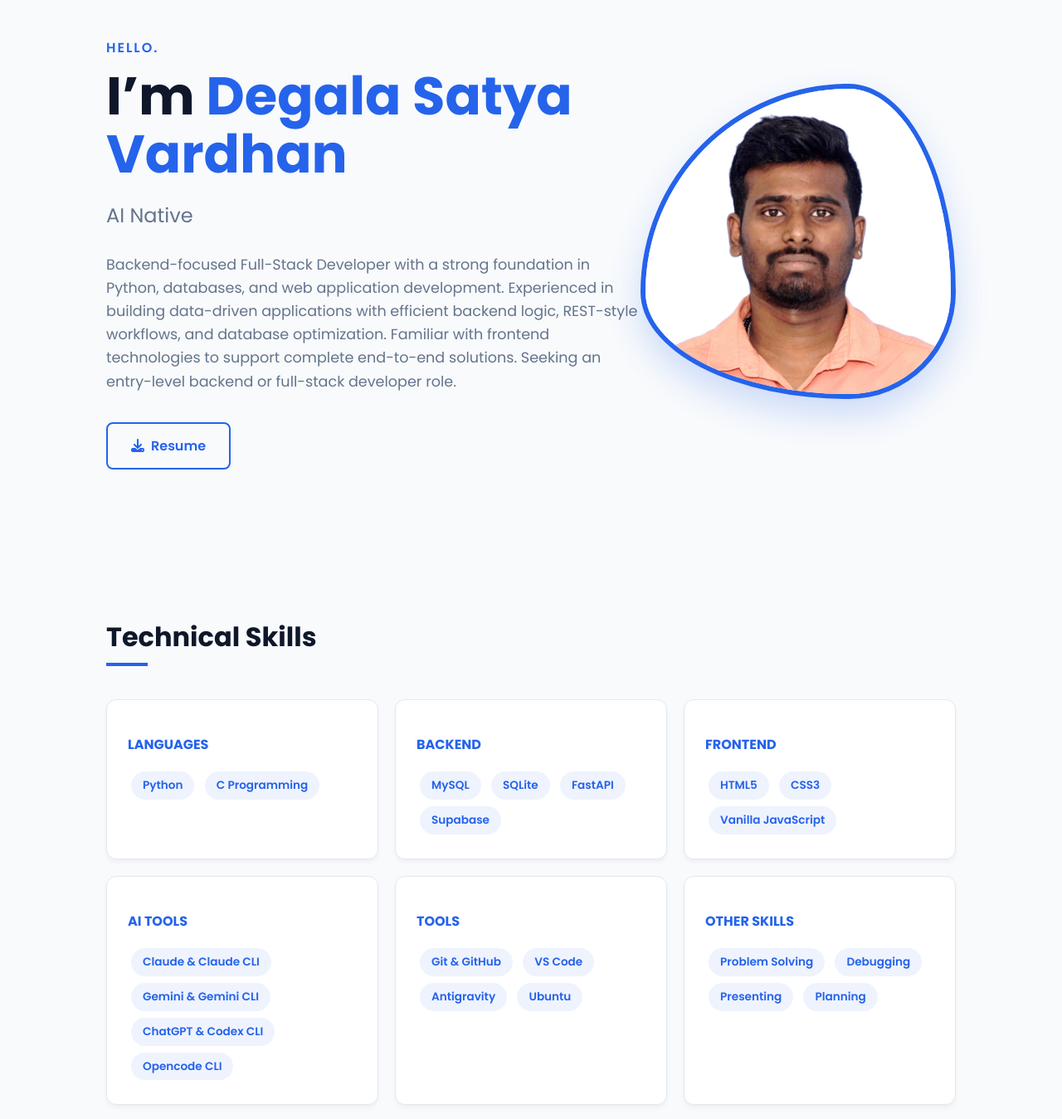
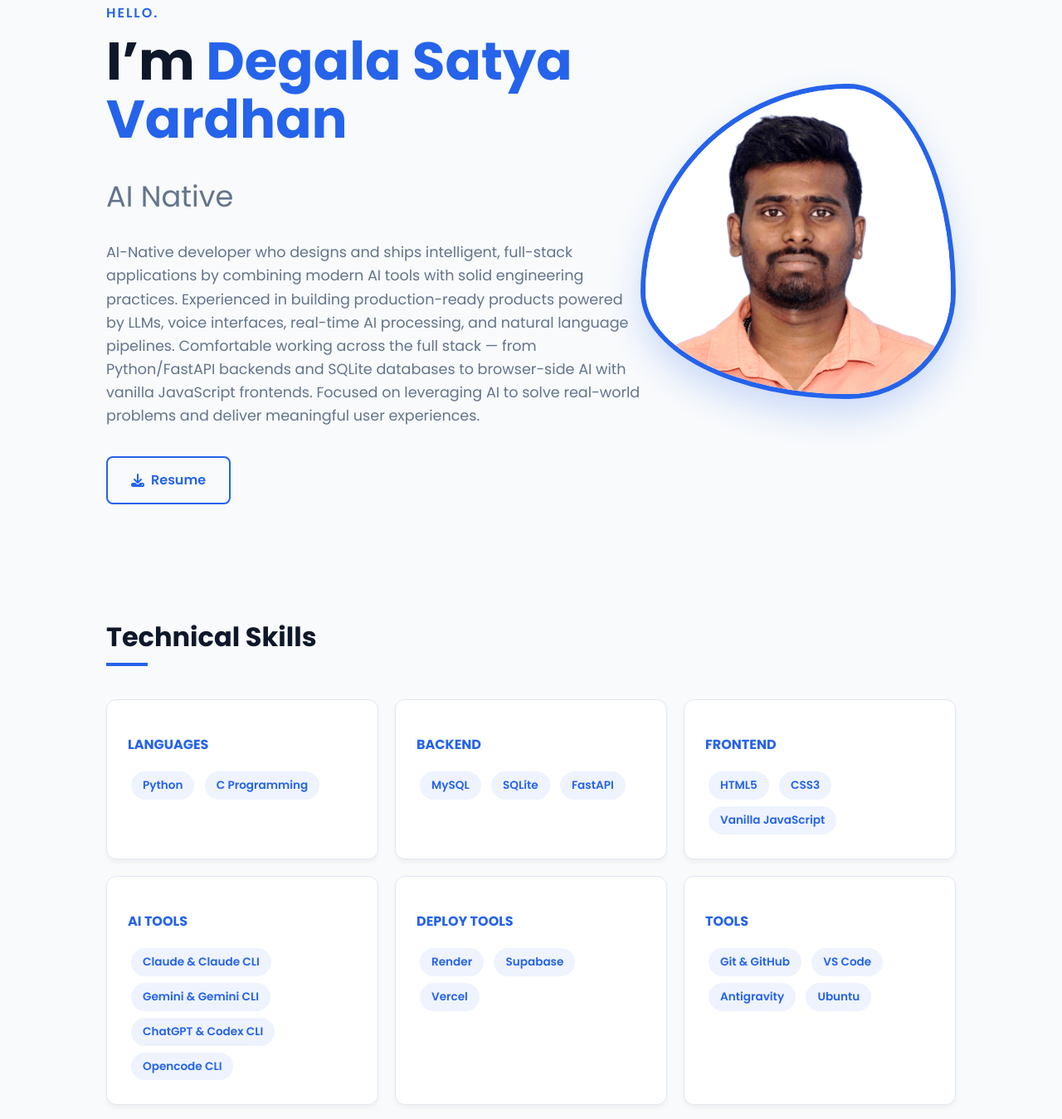
Before and after one commit to satyavardhand19-degala/my_website_resume, a plain HTML site: page index.html in a window 1280 px wide. Shown: the part 109-1458 px from the top of the page at 83% size. Drawn offline with Linux system fonts and the light colour scheme.

Commit message:
smal edited in the index.html

```diff
--- a/index.html
+++ b/index.html
@@ -71,7 +71,7 @@
         .hero-text h4 { color: var(--primary); margin-bottom: 0; font-weight: 600; letter-spacing: 2px; text-transform: uppercase; }
         .hero-text h1 { font-size: clamp(2.5rem, 5vw, 4rem); margin: 10px 0; line-height: 1.1; color: var(--secondary); }
         .hero-text h1 span { color: var(--primary); }
-        .hero-text h2 { color: var(--text-muted); font-size: 1.5rem; font-weight: 400; margin-bottom: 25px; }
+        .hero-text h2 { color: var(--text-muted); font-size: 2.2rem; font-weight: 400; margin-bottom: 25px; }
         .hero-text p { font-size: 1.1rem; color: var(--text-muted); margin-bottom: 35px; }
 
         .hero-img img {
@@ -259,11 +259,13 @@
         <h4>HELLO.</h4>
         <h1>I’m <span>Degala Satya Vardhan</span></h1>
         <h2>AI Native</h2>
-        <p>Backend-focused Full-Stack Developer with a strong foundation in Python,
-        databases, and web application development. Experienced in building data-driven
-        applications with efficient backend logic, REST-style workflows, and database
-        optimization. Familiar with frontend technologies to support complete end-to-end
-        solutions. Seeking an entry-level backend or full-stack developer role.</p>
+        <p>
+        AI-Native developer who designs and ships intelligent, full-stack applications by combining modern AI
+tools with solid engineering practices. Experienced in building production-ready products powered by
+LLMs, voice interfaces, real-time AI processing, and natural language pipelines. Comfortable working
+across the full stack — from Python/FastAPI backends and SQLite databases to browser-side AI with
+vanilla JavaScript frontends. Focused on leveraging AI to solve real-world problems and deliver
+meaningful user experiences.</p>
         <div class="btn-group">
             <a href="resume.pdf" class="btn btn-secondary" target="_blank"><i class="fas fa-download"></i> Resume</a>
         </div>
@@ -286,7 +288,6 @@
             <span class="tag">MySQL</span>
             <span class="tag">SQLite</span>
             <span class="tag">FastAPI</span>
-            <span class="tag">Supabase</span>
         </div>
         <div class="skill-card">
             <h3 style="color: var(--primary); font-size: 1rem; text-transform: uppercase;">Frontend</h3>
@@ -300,6 +301,12 @@
             <span class="tag">Gemini & Gemini CLI</span>
             <span class="tag">ChatGPT & Codex CLI</span>
             <span class="tag">Opencode CLI</span>
+        </div>
+        <div class="skill-card">
+            <h3 style="color: var(--primary); font-size: 1rem; text-transform: uppercase;">Deploy Tools</h3>
+            <span class="tag">Render</span>
+            <span class="tag">Supabase</span>
+            <span class="tag">Vercel</span>
         </div>
         <div class="skill-card">
             <h3 style="color: var(--primary); font-size: 1rem; text-transform: uppercase;">Tools</h3>
```
Also changed, not shown: .claude/settings.local.json (added), 1 other file.
